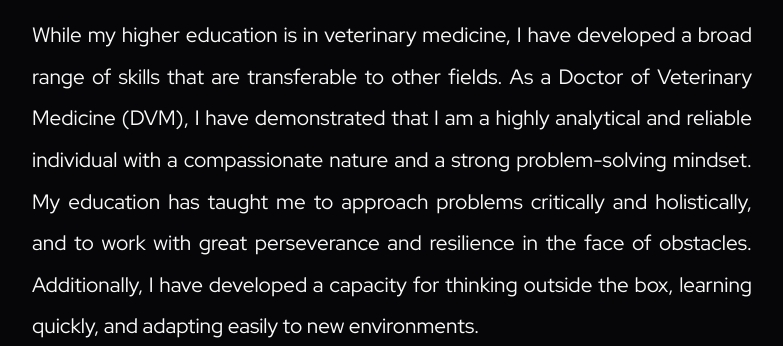
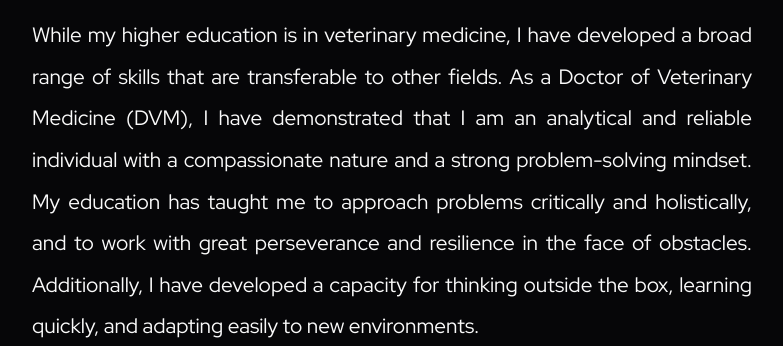
Before and after one commit to Veluthil/Portfolio-Project, a Flask app: page /about in a window 1280 px wide. Shown: the part 3550-3896 px from the top of the page, without its empty margins (260-1043 px from the left). Run offline with Flask 2, Linux system fonts and the light colour scheme; some libraries are stand-ins or nearby versions.

Commit message:
Update about.html

```diff
--- a/templates/about.html
+++ b/templates/about.html
@@ -77,8 +77,7 @@
             <h2 id="softskills">Soft Skills and Background.</h2>
             <p>While my higher education is in veterinary medicine, I have developed a broad range of skills that
                 are transferable to other fields. As a Doctor of Veterinary Medicine (DVM), I have demonstrated that I
-                am a
-                highly analytical and reliable individual with a compassionate nature and a strong problem-solving
+                am an analytical and reliable individual with a compassionate nature and a strong problem-solving
                 mindset. My education has taught me to approach problems critically and holistically, and to work
                 with great perseverance and resilience in the face of obstacles. Additionally, I have developed
                 a capacity for thinking outside the box, learning quickly, and adapting easily to new environments.</p>
```
